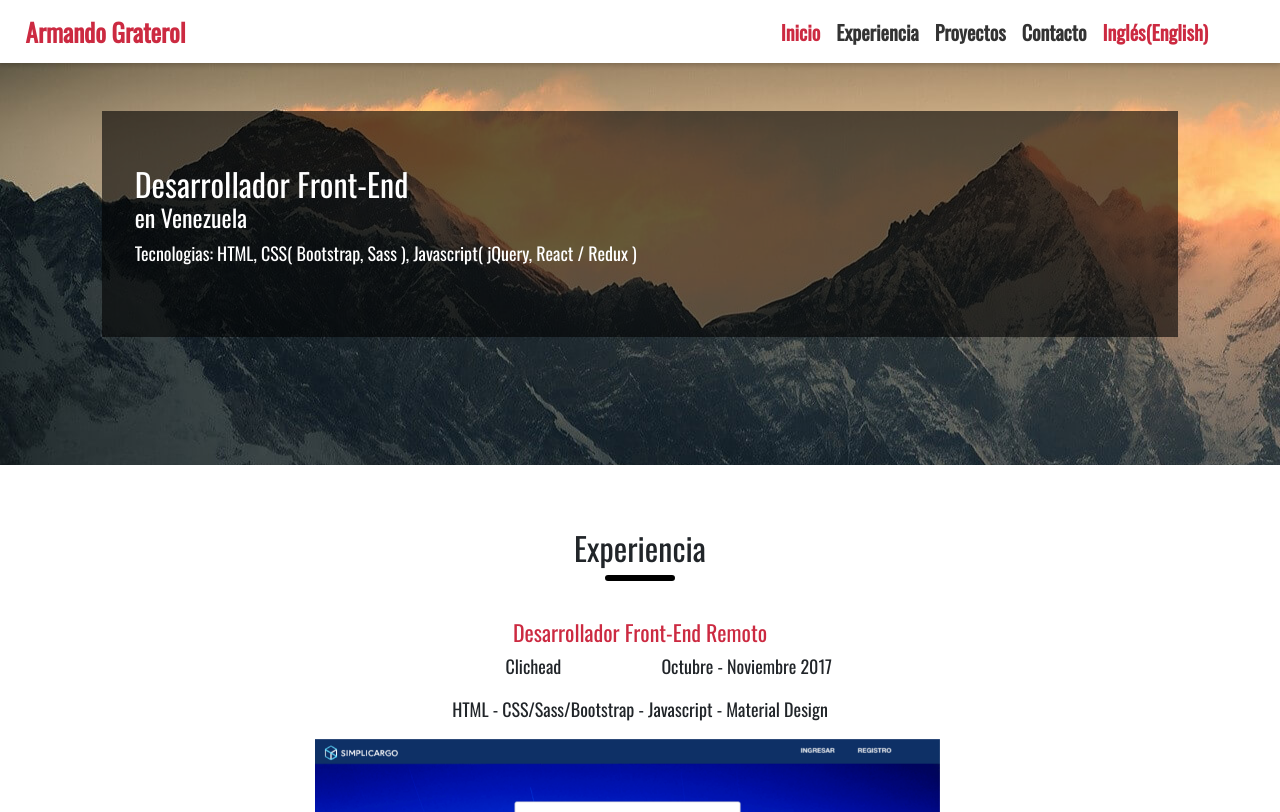
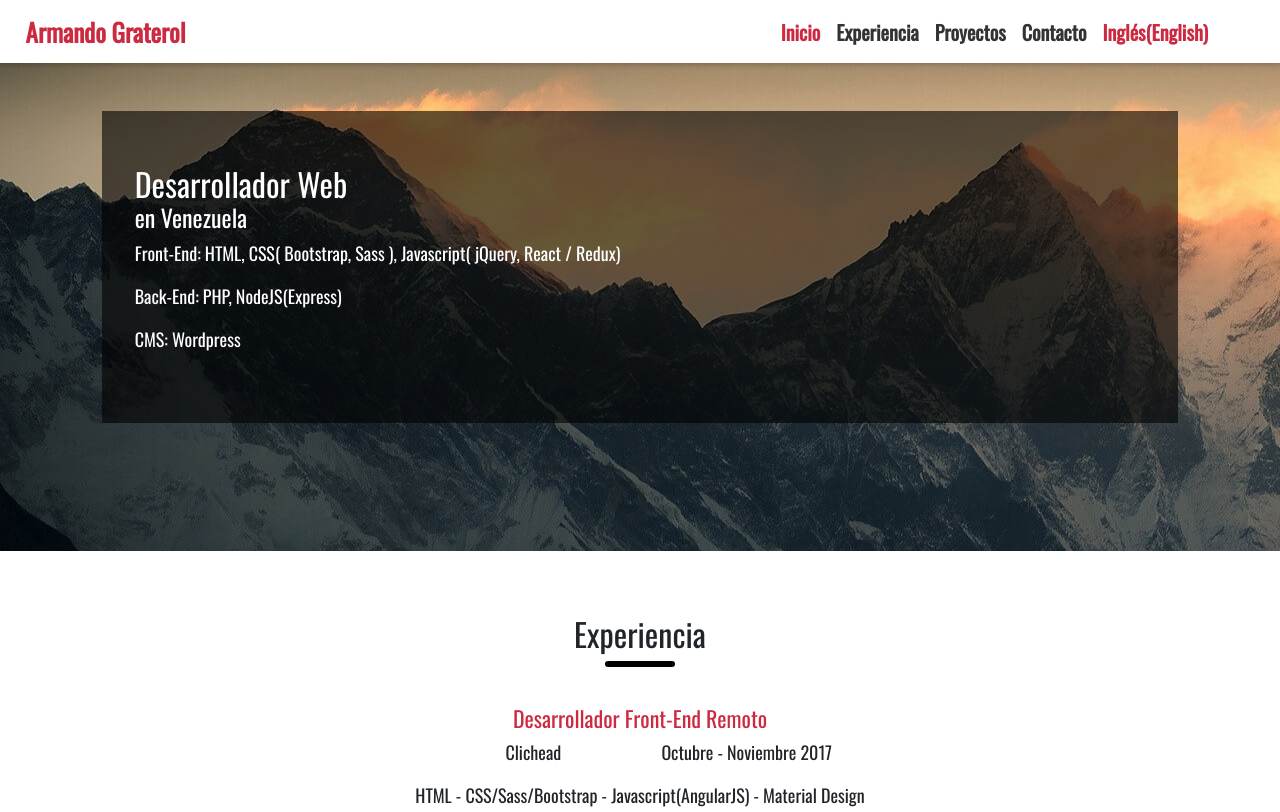
Before and after one commit to ArmandoGraterol/my-portfolio, a plain HTML site: page index-es.html in a window 1280 px wide. Shown: the top 812 px of the page. Drawn offline with nearby package versions, Linux system fonts and the light colour scheme.

Commit message:
Updated the skills and title I have

```diff
--- a/index-es.html
+++ b/index-es.html
@@ -52,9 +52,11 @@
         <!-- HEADER -->
         <header>
             <div class="hero-section">
-                <h2>Desarrollador Front-End</h2>
+                <h2>Desarrollador Web</h2>
                 <h4>en Venezuela</h4>
-                <p>Tecnologias: HTML, CSS( Bootstrap, Sass ), Javascript( jQuery, React / Redux )</p>
+                <p>Front-End: HTML, CSS( Bootstrap, Sass ), Javascript( jQuery, React / Redux)</p>
+                <p>Back-End: PHP, NodeJS(Express)</p>
+                <p>CMS: Wordpress</p>
             </div>
         </header>
             <main>
@@ -70,7 +72,7 @@
                         <p class="col-2">Octubre - Noviembre 2017</p>
                         <div class="col"></div>
                     </div>
-                    <p>HTML - CSS/Sass/Bootstrap - Javascript - Material Design</p>
+                    <p>HTML - CSS/Sass/Bootstrap - Javascript(AngularJS) - Material Design</p>
                     <div id="carousel" class="align-middle carousel slide" data-ride="carousel" data-interval="0">
                         <div class="carousel-inner">
                             <div class="carousel-item active">
```
Also changed, not shown: index.html (+4 -2 lines).
